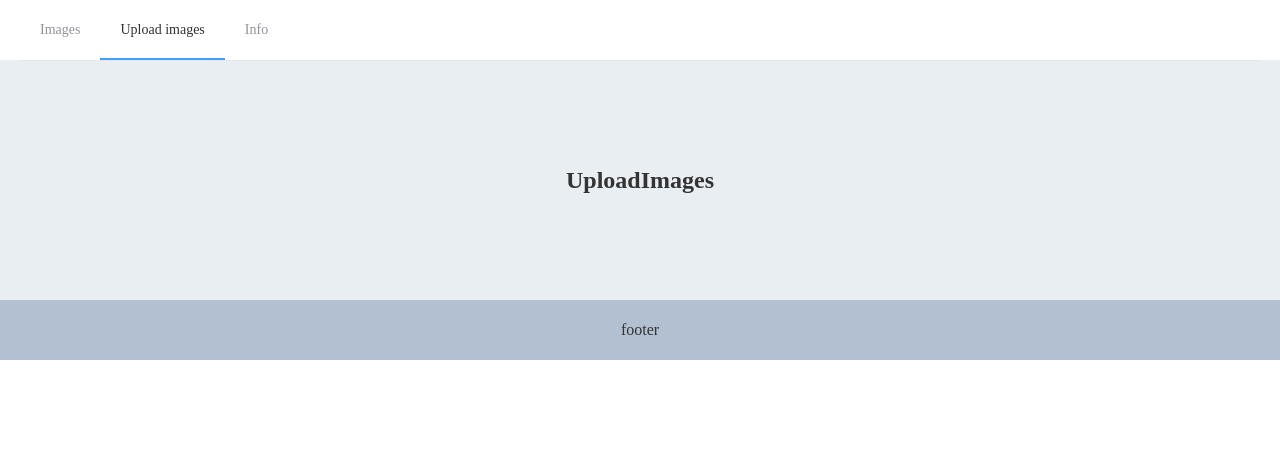
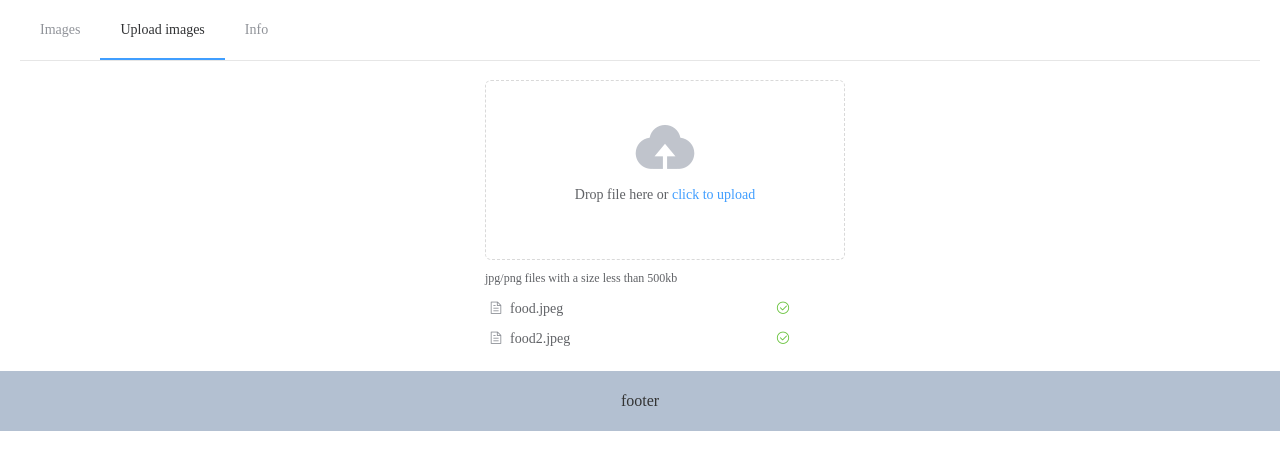
Before and after one commit to serjlemast/istok_photo_ui, a Vue app: page /#/ in a window 1280 px wide. Both pictures are taken after a click on the item "Upload images". Shown: the top 470 px of the page. Built offline with nearby package versions, Linux system fonts and the light colour scheme.

Commit message:
add component uploadimage

```diff
--- a/src/App.vue
+++ b/src/App.vue
@@ -48,12 +48,6 @@ export default {
   text-align: center;
   line-height: 60px;
 }
-.el-main {
-  background-color: #e9eef3;
-  color: #333;
-  text-align: center;
-  line-height: 160px;
-}
 body {
   margin: 0px;
 }
--- a/src/pages/UploadImages.vue
+++ b/src/pages/UploadImages.vue
@@ -1,12 +1,67 @@
 <template>
-  <div class="upload">
-    <h1>UploadImages</h1>
-  </div>
+  <el-row type="flex" justify="center" class="row-bg">
+    <el-col :span="6"
+      ><div class="grid-content bg-purple-dark">
+        <el-upload
+          class="upload-demo"
+          drag
+          action="https://jsonplaceholder.typicode.com/posts/"
+          :on-preview="handlePreview"
+          :on-remove="handleRemove"
+          :file-list="fileList"
+          multiple
+        >
+          <i class="el-icon-upload"></i>
+          <div class="el-upload__text">
+            Drop file here or <em>click to upload</em>
+          </div>
+          <div class="el-upload__tip" slot="tip">
+            jpg/png files with a size less than 500kb
+          </div>
+        </el-upload>
+      </div>
+    </el-col>
+  </el-row>
 </template>
 
 <script>
 export default {
   name: "UploadImages",
+  data() {
+    return {
+      fileList: [
+        {
+          name: "food.jpeg",
+          url:
+            "https://fuss10.elemecdn.com/3/63/4e7f3a15429bfda99bce42a18cdd1jpeg.jpeg?imageMogr2/thumbnail/360x360/format/webp/quality/100",
+        },
+        {
+          name: "food2.jpeg",
+          url:
+            "https://fuss10.elemecdn.com/3/63/4e7f3a15429bfda99bce42a18cdd1jpeg.jpeg?imageMogr2/thumbnail/360x360/format/webp/quality/100",
+        },
+      ],
+    };
+  },
+  methods: {
+    handleRemove(file, fileList) {
+      console.log(file, fileList);
+    },
+    handlePreview(file) {
+      console.log(file);
+    },
+    handleExceed(files, fileList) {
+      this.$message.warning(
+        `The limit is 3, you selected ${
+          files.length
+        } files this time, add up to ${files.length + fileList.length} totally`
+      );
+    },
+    beforeRemove(file, fileList) {
+      console.log(fileList.length);
+      return this.$confirm(`Cancel the transfert of ${file.name} ?`);
+    },
+  },
 };
 </script>
 
```
